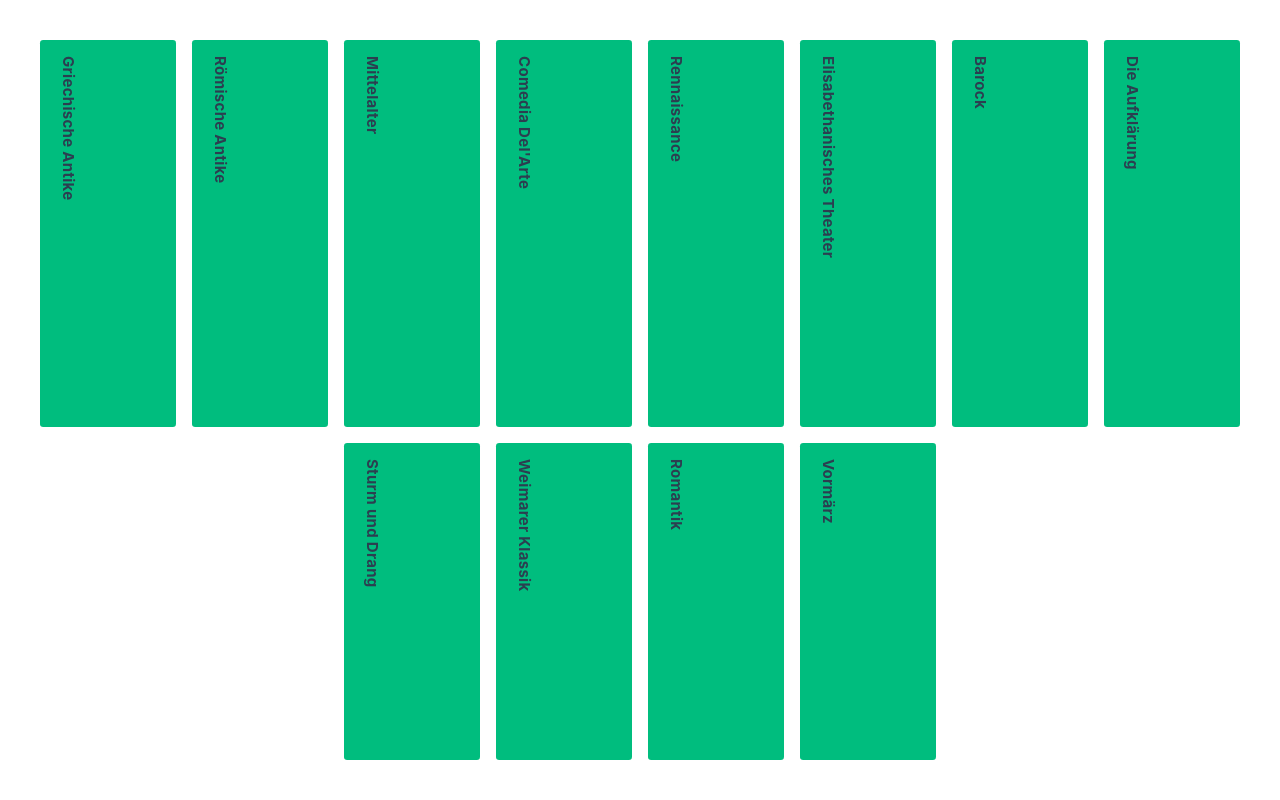
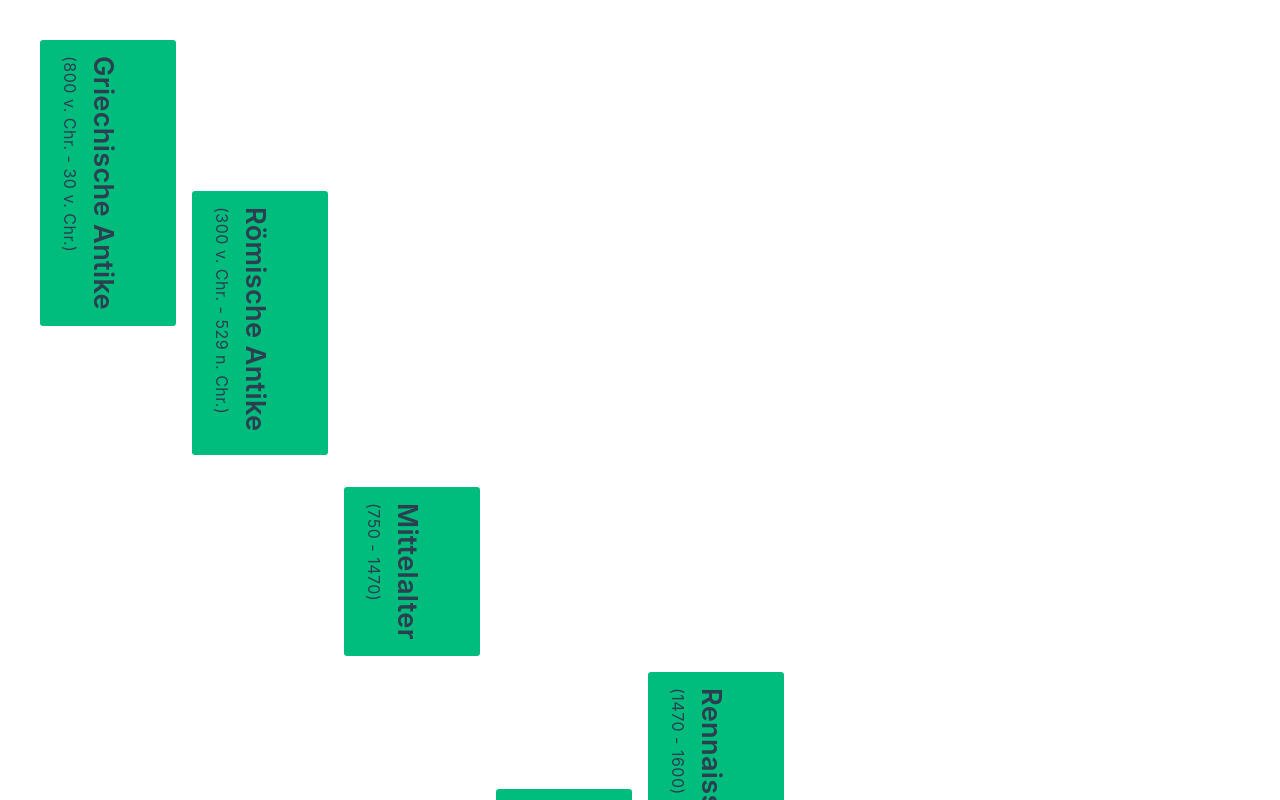
Before and after one commit to marian12345/literary-epochs, a Vue app: page / in a window 1280 px wide. Shown: the top 800 px of the page. Built offline with nearby package versions, Linux system fonts and the light colour scheme.

Commit message:
add time data

```diff
--- a/src/components/EraCard.vue
+++ b/src/components/EraCard.vue
@@ -1,11 +1,16 @@
 <script setup lang="ts">
 defineProps<{
-  name: string;
+  era: Object;
 }>();
 </script>
 
 <template>
-  <div class="grid-item">{{ name }}</div>
+  <div class="grid-item">
+    <h1>
+      <h2>({{ era.timePeriod }})</h2>
+      {{ era.name }}
+    </h1>
+  </div>
 </template>
 
 <style scoped>
@@ -19,7 +24,23 @@ defineProps<{
   writing-mode: vertical-lr;
   text-orientation: sideways;
 
-  font-weight: 700;
   letter-spacing: 0.3px;
 }
+
+.grid-item:hover {
+  cursor: pointer;
+}
+
+.grid-item h1 {
+  font-weight: 600;
+  font-size: 1.7rem;
+  margin: 0;
+}
+
+.grid-item h2 {
+  font-size: 1rem;
+  font-weight: normal;
+  margin: 0;
+  letter-spacing: 0.5px;
+}
 </style>
--- a/src/components/Timeline.vue
+++ b/src/components/Timeline.vue
@@ -3,18 +3,38 @@ import EraCard from "./EraCard.vue";
 import { ref } from "vue";
 
 const cards = ref([
-  { id: 0, name: "Griechische Antike", gridarea: "a" },
-  { id: 1, name: "Römische Antike", gridarea: "b" },
-  { id: 2, name: "Mittelalter", gridarea: "c" },
-  { id: 3, name: "Comedia Del'Arte", gridarea: "d" },
-  { id: 4, name: "Rennaissance", gridarea: "e" },
-  { id: 5, name: "Elisabethanisches Theater", gridarea: "f" },
-  { id: 6, name: "Barock", gridarea: "g" },
-  { id: 7, name: "Die Aufklärung", gridarea: "h" },
-  { id: 8, name: "Sturm und Drang", gridarea: "i" },
-  { id: 9, name: "Weimarer Klassik", gridarea: "j" },
-  { id: 10, name: "Romantik", gridarea: "k" },
-  { id: 11, name: "Vormärz", gridarea: "l" },
+  {
+    id: 0,
+    name: "Griechische Antike",
+    timePeriod: "800 v. Chr. - 30 v. Chr.",
+    gridarea: "a",
+  },
+  {
+    id: 1,
+    name: "Römische Antike",
+    timePeriod: "300 v. Chr. - 529 n. Chr.",
+    gridarea: "b",
+  },
+  { id: 2, name: "Mittelalter", timePeriod: "750 - 1470", gridarea: "c" },
+  {
+    id: 3,
+    name: "Comedia Dell'Arte",
+    timePeriod: "1500 - 1800",
+    gridarea: "d",
+  },
+  { id: 4, name: "Rennaissance", timePeriod: "1470 - 1600", gridarea: "e" },
+  {
+    id: 5,
+    name: "Elisabethanisches Theater",
+    timePeriod: "1580 - 1625",
+    gridarea: "f",
+  },
+  { id: 6, name: "Barock", timePeriod: "1600 - 1770", gridarea: "g" },
+  { id: 7, name: "Die Aufklärung", timePeriod: "1720 - 1800", gridarea: "h" },
+  { id: 8, name: "Sturm und Drang", timePeriod: "1765 - 1785", gridarea: "i" },
+  { id: 9, name: "Weimarer Klassik", timePeriod: "1786 - 1805", gridarea: "j" },
+  { id: 10, name: "Romantik", timePeriod: "1795 - 1815", gridarea: "k" },
+  { id: 11, name: "Biedermeier", timePeriod: "1815 - 1848", gridarea: "l" },
 ]);
 </script>
 
@@ -23,7 +43,7 @@ const cards = ref([
     <EraCard
       v-for="card in cards"
       :key="card.id"
-      :name="card.name"
+      :era="card"
       :class="'grid-item-' + card.id"
       :style="{ 'grid-area': card.gridarea }"
     />
@@ -35,8 +55,24 @@ const cards = ref([
   display: grid;
 
   grid-template-areas:
-    "a b c d e f g h"
-    ". . i j k l . .";
+    "a . . . . . . ."
+    "a . . . . . . ."
+    "a b . . . . . ."
+    "a b . . . . . ."
+    ". b . . . . . ."
+    ". b . . . . . ."
+    ". . . . . . . ."
+    ". . c . . . . ."
+    ". . c . . . . ."
+    ". . c . . . . ."
+    ". . . . e . . ."
+    ". . . d e . . ."
+    ". . . d . f g ."
+    ". . . d . . g h"
+    ". . . d . i . h"
+    ". . . d k j . h"
+    ". . . . k . . ."
+    ". . . . l . . .";
 
   grid-auto-columns: minmax(0, 1fr);
   gap: 1rem;
@@ -47,6 +83,11 @@ const cards = ref([
 }
 
 /**
+grid-template-areas:
+    "a b c d e f g h"
+    ". . i j k l . .";
+
+
 .grid-item-1 {
   grid-row-start: 1;
   grid-row-end: 4;
```
